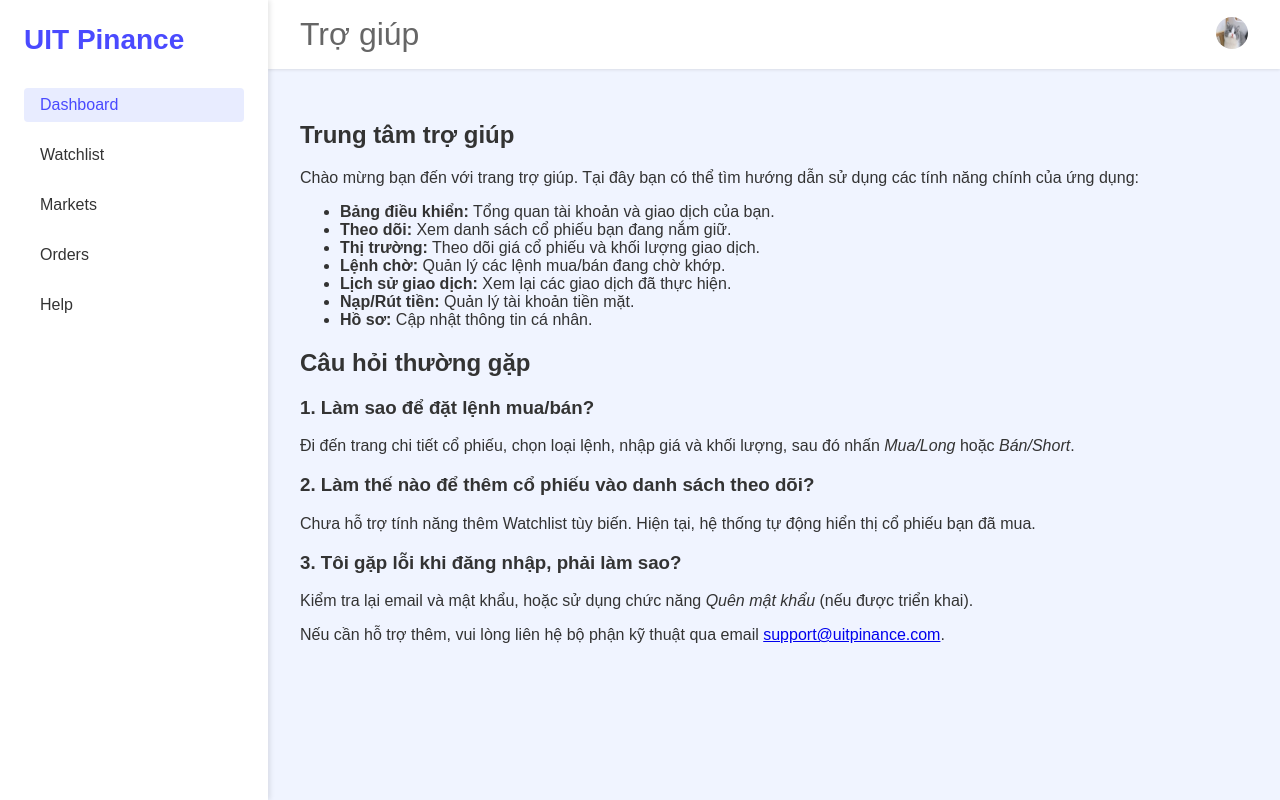
After one commit to thanhdatnguyentk/UIT_PINANCE, a Flask app: page /help in a window 1280 px wide. The commit adds this page. Run offline with Flask 3, Linux system fonts and the light colour scheme; the visitor is signed in with stand-in values (Sample User, id 1); a database or web service that is not in the repository returns one stand-in record (values such as "Sample title"); some libraries are stand-ins or nearby versions.

Commit message:
thêm help

```diff
--- a/app.py
+++ b/app.py
@@ -500,5 +500,19 @@ def pending_orders():
     conn.close()
     return render_template('pending_orders.html', orders=orders, user=user, user_email=user_email)
 
+@app.route('/help')
+def help_page():
+    if not session.get('user_id'):
+        return redirect(url_for('login'))
+    # Lấy thông tin user cho dropdown
+    conn = get_conn()
+    cur = conn.cursor(cursor_factory=extras.DictCursor)
+    cur.execute("SELECT first_name, last_name, email FROM users WHERE user_id = %s", (session['user_id'],))
+    user = cur.fetchone()
+    user_email = user['email']
+    cur.close()
+    conn.close()
+    # Render template help.html
+    return render_template('help.html', user=user, user_email=user_email)
 if __name__ == '__main__':
     app.run(debug=True)
--- a/templates/dashboard.html
+++ b/templates/dashboard.html
@@ -19,8 +19,7 @@
           <a href="{{ url_for('markets')}}">Markets</a>
           <a href="{{ url_for('pending_orders')}}">Orders</a>
 
-          <a href="#">News</a>
-
+          <a href="{{ url_for('help_page')}}">Help</a>
         </nav>
       </aside>
       <div class="main-content">
--- a/templates/deposit.html
+++ b/templates/deposit.html
@@ -19,8 +19,7 @@
           <a href="#">Markets</a>
                 <a href="{{ url_for('pending_orders')}}">Orders</a>
 
-          <a href="#">News</a>
-
+<a href="{{ url_for('help_page')}}">Help</a>
         </nav>
       </aside>
 
--- a/templates/edit_profile.html
+++ b/templates/edit_profile.html
@@ -16,7 +16,7 @@
       <a href="#">Markets</a>
       <a href="{{ url_for('pending_orders')}}">Orders</a>
 
-      <a href="#">News</a>
+      <a href="{{ url_for('help')}}">Help</a>
 
     </nav>
   </aside>
--- /dev/null
+++ b/templates/help.html
@@ -0,0 +1,119 @@
+<!DOCTYPE html>
+<html lang="vi">
+<head>
+  <meta charset="UTF-8"/>
+  <meta name="viewport" content="width=device-width, initial-scale=1.0"/>
+  <title>Trợ giúp</title>
+  <link rel="stylesheet" href="{{ url_for('static', filename='css/style.css') }}"/>
+</head>
+<body>
+  <div class="app">
+
+        <aside class="sidebar">
+            <div class="logo">UIT Pinance</div>
+            <nav>
+                <a href="{{ url_for('dashboard') }}" class="active">Dashboard</a>
+                <a href="{{ url_for('watchlist') }}">Watchlist</a>
+                <a href="{{ url_for('markets')}}">Markets</a>
+                <a href="{{ url_for('pending_orders')}}">Orders</a>
+        <a href="{{ url_for('help_page')}}">Help</a>            </nav>
+         </aside>
+
+    <div class="main-content">
+        <header class="topbar">
+            <div class="breadcrumbs">Trợ giúp</div>
+            <div class="topbar-right">
+                <div class="profile-menu">
+                    <img
+                        src="{{ url_for('static', filename='images/avatar.png') }}"
+                        alt="Avatar"
+                        class="avatar"
+                        onclick="toggleProfileDropdown()"
+                    />
+                    <div id="profileDropdown" class="dropdown-content">
+                        <div class="user-info">
+                            <img
+                                src="{{ url_for('static', filename='images/avatar.png') }}"
+                                alt="Avatar"
+                                class="avatar-lg"
+                            />
+                            <div>
+                                <p class="name">{{ user.first_name }} {{ user.last_name }}</p>
+                                <p class="email">{{ user_email }}</p>
+                            </div>
+                        </div>
+                        <a href="{{ url_for('edit_profile') }}">Chỉnh sửa hồ sơ</a>
+                        <a href="{{ url_for('transactions') }}">Lịch sử giao dịch</a>
+                        <a href="{{ url_for('deposit') }}">Nạp tiền</a>
+                        <a href="{{ url_for('withdraw') }}">Rút tiền</a>
+                        <a href="{{ url_for('logout') }}">Đăng xuất</a>
+                    </div>
+                </div>
+            </div>
+        </header>
+
+      <section style="padding:2rem;">
+        <h1>Trung tâm trợ giúp</h1>
+        <p>Chào mừng bạn đến với trang trợ giúp. Tại đây bạn có thể tìm hướng dẫn sử dụng các tính năng chính của ứng dụng:</p>
+        <ul>
+          <li><strong>Bảng điều khiển:</strong> Tổng quan tài khoản và giao dịch của bạn.</li>
+          <li><strong>Theo dõi:</strong> Xem danh sách cổ phiếu bạn đang nắm giữ.</li>
+          <li><strong>Thị trường:</strong> Theo dõi giá cổ phiếu và khối lượng giao dịch.</li>
+          <li><strong>Lệnh chờ:</strong> Quản lý các lệnh mua/bán đang chờ khớp.</li>
+          <li><strong>Lịch sử giao dịch:</strong> Xem lại các giao dịch đã thực hiện.</li>
+          <li><strong>Nạp/Rút tiền:</strong> Quản lý tài khoản tiền mặt.</li>
+          <li><strong>Hồ sơ:</strong> Cập nhật thông tin cá nhân.</li>
+        </ul>
+        <h2>Câu hỏi thường gặp</h2>
+        <h3>1. Làm sao để đặt lệnh mua/bán?</h3>
+        <p>Đi đến trang chi tiết cổ phiếu, chọn loại lệnh, nhập giá và khối lượng, sau đó nhấn <em>Mua/Long</em> hoặc <em>Bán/Short</em>.</p>
+        <h3>2. Làm thế nào để thêm cổ phiếu vào danh sách theo dõi?</h3>
+        <p>Chưa hỗ trợ tính năng thêm Watchlist tùy biến. Hiện tại, hệ thống tự động hiển thị cổ phiếu bạn đã mua.</p>
+        <h3>3. Tôi gặp lỗi khi đăng nhập, phải làm sao?</h3>
+        <p>Kiểm tra lại email và mật khẩu, hoặc sử dụng chức năng <em>Quên mật khẩu</em> (nếu được triển khai).</p>
+        <p>Nếu cần hỗ trợ thêm, vui lòng liên hệ bộ phận kỹ thuật qua email <a href="mailto:support@uitpinance.com">support@uitpinance.com</a>.</p>
+      </section>
+    </div>
+  </div>
+  <script>
+    // Toggle profile dropdown
+    function toggleProfileDropdown() {
+        document.getElementById('profileDropdown').classList.toggle('show');
+    }
+
+    // Close dropdown when clicking outside
+    window.onclick = function(event) {
+        if (!event.target.matches('.avatar')) {
+            document.querySelectorAll('.dropdown-content.show').forEach(c => c.classList.remove('show'));
+        }
+    };
+
+    // Initialize Chart.js
+    const labels = JSON.parse('{{ series | reverse | map(attribute="timestamp") | list | tojson | safe }}');
+    const data = JSON.parse('{{ series | reverse | map(attribute="current_price") | list | tojson | safe }}');
+    const ctx = document.getElementById('priceChart').getContext('2d');
+    new Chart(ctx, {
+        type: 'line',
+        data: {
+            labels,
+            datasets: [{
+                label: '24h Price',
+                data,
+                fill: true,
+                tension: 0.1
+            }]
+        }
+    });
+
+    // TP/SL toggle logic
+    const tpCheckbox = document.getElementById('tpCheckbox');
+    const dualInputs = document.querySelector('.dual-inputs');
+    if (tpCheckbox && dualInputs) {
+        tpCheckbox.addEventListener('change', () => {
+            dualInputs.style.display = tpCheckbox.checked ? 'flex' : 'none';
+        });
+        dualInputs.style.display = 'none'; // Initialize hidden
+    }
+</script>
+</body>
+</html>
--- a/templates/markets.html
+++ b/templates/markets.html
@@ -17,7 +17,7 @@
       <a href="{{ url_for('markets') }}" class="active">Markets</a>
             <a href="{{ url_for('pending_orders')}}">Orders</a>
 
-      <a href="#">News</a>
+      <a href="{{ url_for('help')}}">Help</a>
 
     </nav>
   </aside>
--- a/templates/order_entry.html
+++ b/templates/order_entry.html
@@ -16,8 +16,8 @@
                 <a href="{{ url_for('watchlist') }}">Watchlist</a>
                 <a href="{{ url_for('markets')}}">Markets</a>
                 <a href="{{ url_for('pending_orders')}}">Orders</a>
-                <a href="#">News</a>
-            </nav>
+                <a href="{{ url_for('help_page')}}">Help</a>
+           </nav>
         </aside>
 
         <div class="main-content">
--- a/templates/pending_orders.html
+++ b/templates/pending_orders.html
@@ -16,8 +16,7 @@
             <a href="{{ url_for('markets')}}">Markets</a>
             <a href="{{ url_for('pending_orders')}}" class="active">Orders</a>
 
-            <a href="#">News</a>
-
+  <a href="{{ url_for('help_page')}}">Help</a>
           </nav>
         </aside>
 
--- a/templates/stock_detail.html
+++ b/templates/stock_detail.html
@@ -17,8 +17,7 @@
             <a href="{{ url_for('markets')}}">Markets</a>
                   <a href="{{ url_for('pending_orders')}}">Orders</a>
 
-            <a href="#">News</a>
-
+  <a href="{{ url_for('help_page')}}">Help</a>
           </nav>
         </aside>
 
--- a/templates/transactions.html
+++ b/templates/transactions.html
@@ -19,8 +19,7 @@
           <a href="{{ url_for('markets')}}">Markets</a>
                 <a href="{{ url_for('pending_orders')}}">Orders</a>
 
-          <a href="#">News</a>
-
+<a href="{{ url_for('help_page')}}">Help</a>
         </nav>
       </aside>
 
--- a/templates/watchlist.html
+++ b/templates/watchlist.html
@@ -16,7 +16,7 @@
       <a href="{{ url_for('markets')}}">Markets</a>
             <a href="{{ url_for('pending_orders')}}">Orders</a>
 
-      <a href="#">News</a>
+      <a href="{{ url_for('help')}}">Help</a>
 
     </nav>
   </aside>
--- a/templates/withdraw.html
+++ b/templates/withdraw.html
@@ -19,8 +19,7 @@
           <a href="#">Markets</a>
                 <a href="{{ url_for('pending_orders')}}">Orders</a>
 
-          <a href="#">News</a>
-
+<a href="{{ url_for('help_page')}}">Help</a>
         </nav>
       </aside>
 
```
